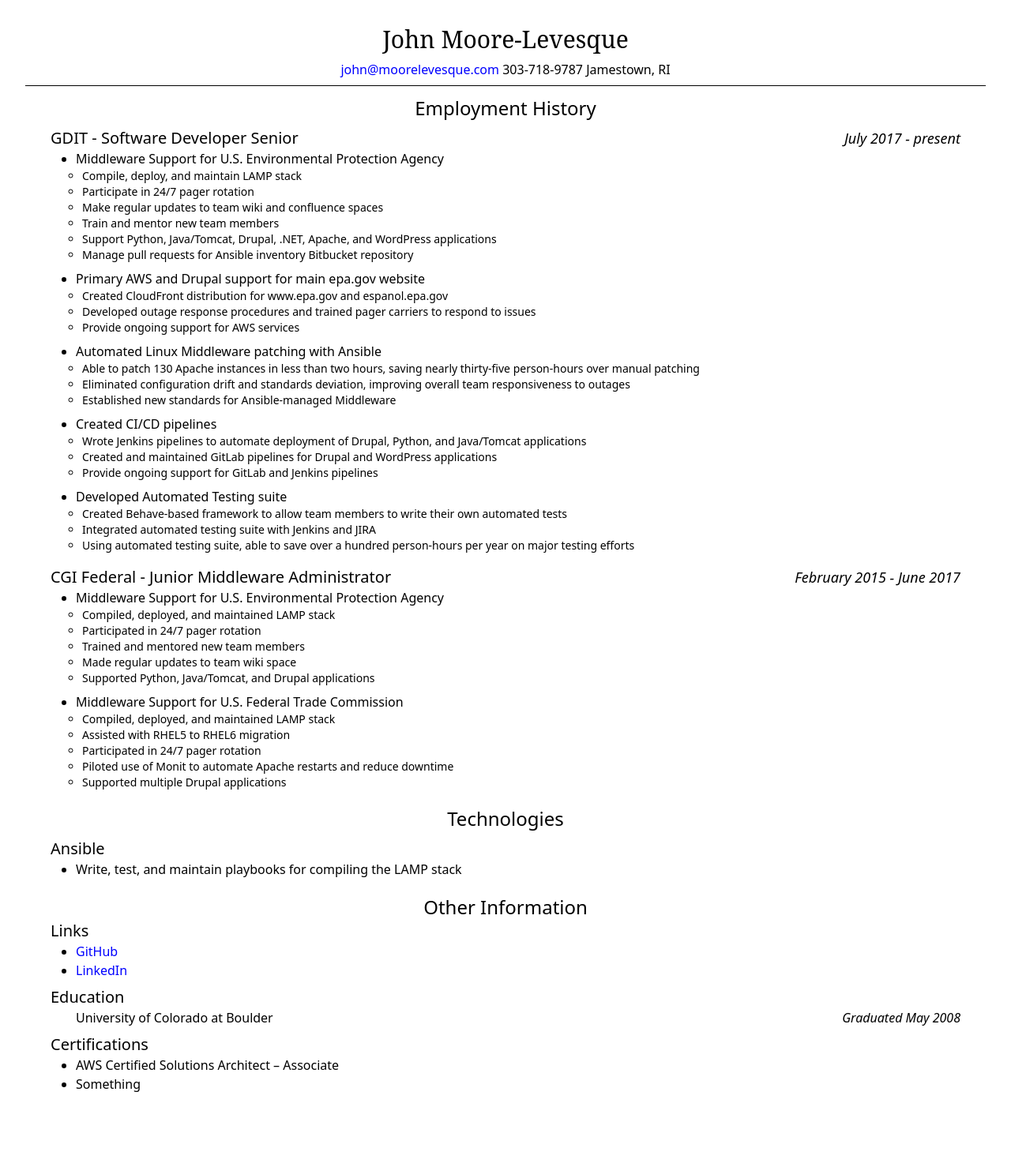
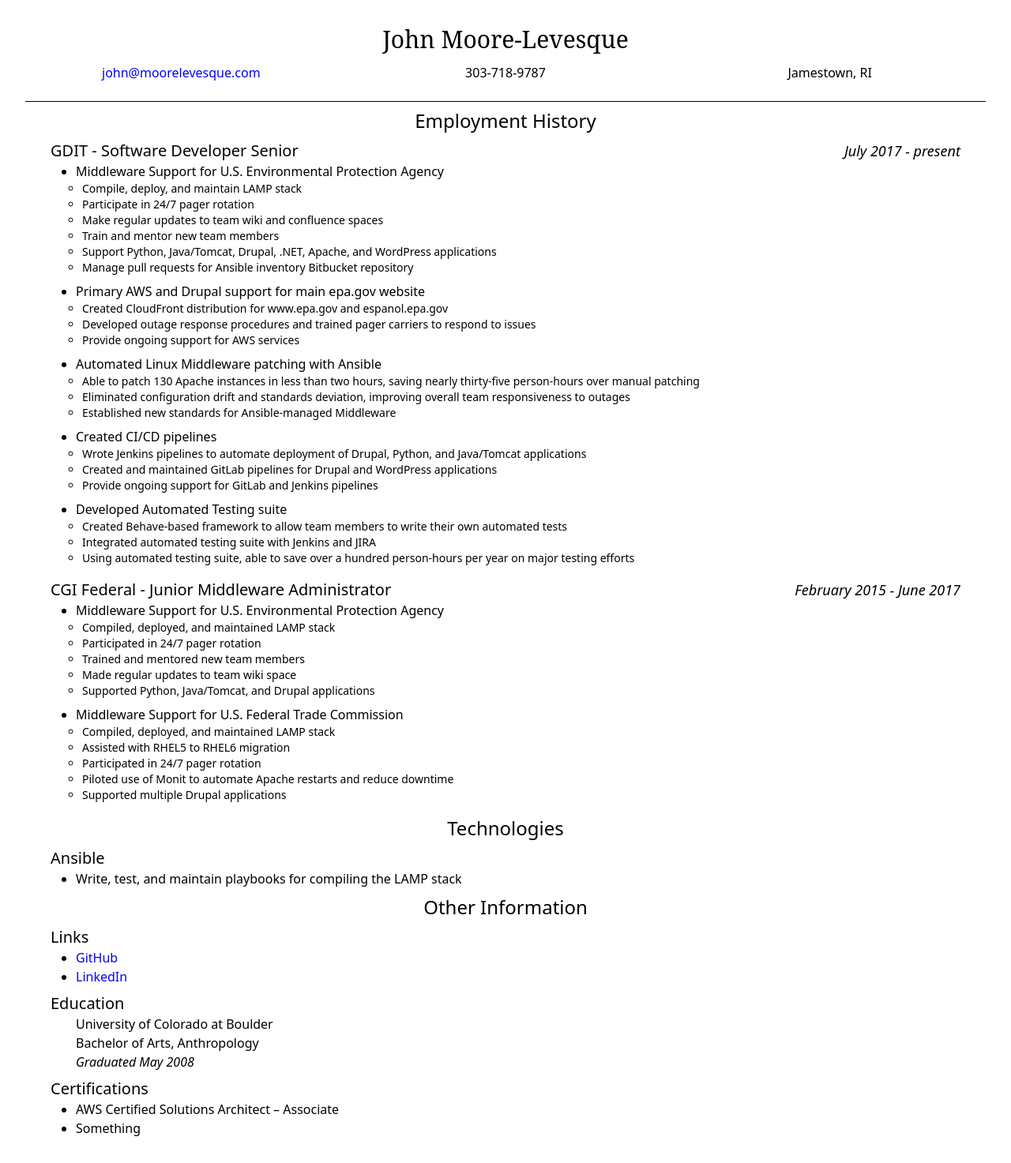
Before and after one commit to john-moore-levesque/moorelevesque-django, a Django app: page /resume in a window 1280 px wide. Shown: the whole page at 79% size. Before the commit the page ends 1383 px from the top, so only its background shows below. Run offline with Django 3.2, Linux system fonts and the light colour scheme; data comes from the database, SQL or seed files in the repository.

Commit message:
lots of changes to styling and content

```diff
--- a/resumebuilder/resume/templates/index.html
+++ b/resumebuilder/resume/templates/index.html
@@ -4,34 +4,36 @@ John Moore-Levesque
 {% endblock %}
 
 {% block page_content %}
+
 <div class="resume">
     <div class="resume-header">
         <h1 class="name">John Moore-Levesque</h1>
-        <p>
-            <a href="mailto:john@moorelevesque.com.com">john@moorelevesque.com</a>
-            303-718-9787
-            Jamestown, RI
-        </p>
+        <div class="grid grid-cols-3 gap-4">
+            <div>
+                <a class="email" href="mailto:john@moorelevesque.com.com">john@moorelevesque.com</a>
+            </div>
+            <div>
+                <p class="phone">303-718-9787</p>
+            </div>
+            <div>
+                <p class="locale">Jamestown, RI</p>
+            </div>
         </div>
 
-    <!--<div class="badges">-->
-    <!--{% for cert in certs %}-->
-    <!--<div class="col-span-2"><a class="badge-link" href="{{ cert.link }}"><img class="badge" src="{{ cert.badge }}" alt="{{ cert.name }}"></a></div>-->
-    <!--{% endfor %}-->
-    <!--</div>-->
+    </div>
 
     <div class="resume-section">
         <h2 class="section-header">Employment History</h2>
         {% for job in jobs %}
-    <div class="job">
+        <div class="resume-info" name="job">
             <h3 class="job-header">{{ job.company }} - {{ job.title }}</h3>
             <h4 class="job-dates">{{ job.start }} - {{ job.end }}</h4>
-        <ul class="duty">
+            <ul class="resume-list" name="duty-list">
                 {% for duty, subduties in job.duties.items %}
-        <li class="duty-item">{{ duty }}</li>
-        <ul class="subduty">
+                <li class="list-item" name="duty-item">{{ duty }}</li>
+                <ul class="resume-sublist" name="subduty-list">
                     {% for subduty in subduties %}
-            <li class="subduty-item">{{ subduty }}</li>
+                    <li class="sublist-item" name="subduty-item">{{ subduty }}</li>
                     {% endfor %}
                 </ul>
                 {% endfor %}
@@ -43,12 +45,11 @@ John Moore-Levesque
     <div class="resume-section">
         <h2 class="section-header">Technologies</h2>
         {% for tech in techs %}
-    <div class="technology">
-
+        <div class="resume-info" name="technology">
             <h3 class="tech-header">{{ tech.0 }}</h3>
-    <ul class="tech-bullets">
+            <ul class="resume-list" name="tech-bullets-list">
                 {% for bullet in tech.1 %}
-        <li class="tech-bullet">{{ bullet }}</li>
+                <li class="list-item" name="tech-bullet-item">{{ bullet }}</li>
                 {% endfor %}
             </ul>
         </div>
@@ -56,28 +57,30 @@ John Moore-Levesque
     </div>
 
     <div class="resume-section">
-        <div class="link">
         <h2 class="section-header">Other Information</h2>
+        <div class="resume-info" name="personal-links">
             <h3 class="other-header">Links</h3>
-        <ul class="links">
+            <ul class="resume-list" name="links-list">
                 {% for link, name in links %}
-        <li class="link-item"><a href="{{ link }}">{{ name }}</a></li>
+                <li class="list-item" name="link-item"><a href="{{ link }}">{{ name }}</a></li>
                 {% endfor %}
             </ul>
         </div>
-        <div class="education">
+        <div class="resume-info" name="education">
             <h3 class="other-header">Education</h3>
-            <ul class="school">
-            <li class="school-item"><p class="education-header">University of Colorado at Boulder</p>
-            <p class="education-dates">Graduated May 2008</p>
+            <ul class="resume-list" name="school-list">
+                <li class="plain-list-item">
+                    <p>University of Colorado at Boulder</p>
+                    <p>Bachelor of Arts, Anthropology</p>
+                    <p><em>Graduated May 2008</em></p>
                 </li>
             </ul>
         </div>
-        <div class="certifications">
+        <div class="resume-info" name="certifications">
             <h3 class="other-header">Certifications</h3>
-            <ul class="certification-list">
+            <ul class="resume-list" name="certification-list">
                 {% for cert in certs %}
-                <li class="certification">{{ cert.name }}</li>
+                <li class="list-item" name="certification-item">{{ cert.name }}</li>
                 {% endfor %}
             </ul>
         </div>
--- a/resumebuilder/resume/views.py
+++ b/resumebuilder/resume/views.py
@@ -17,11 +17,11 @@ def resume_home(request):
         title = job.title
         company = job.company
         duties = {}
-        for duty in Duty.objects.all().order_by('weight'):
+        for duty in Duty.objects.all().order_by('weight').reverse():
             if duty.job == job:
                 if duty not in duties.keys():
                     duties[duty] = []
-                for subduty in SubDuty.objects.all().order_by('weight'):
+                for subduty in SubDuty.objects.all().order_by('weight').reverse():
                     if subduty.duty == duty:
                         duties[duty].append(subduty)
 
@@ -29,7 +29,7 @@ def resume_home(request):
 
     for tech in Technology.objects.all().order_by('weight'):
         bullets = []
-        for bullet in TechBullet.objects.all().order_by('weight'):
+        for bullet in TechBullet.objects.all().order_by('weight').reverse():
             if bullet.tech == tech:
                 bullets.append(bullet.bullet)
         techs.append((tech, bullets))
--- a/resumebuilder/resumebuilder/settings.py
+++ b/resumebuilder/resumebuilder/settings.py
@@ -25,7 +25,7 @@ SECRET_KEY = 'django-insecure-u$-nlq7j#28dn4!@awpsaumr!an$q)%d5ozw$9f(t0j=axf&79
 # SECURITY WARNING: don't run with debug turned on in production!
 DEBUG = True
 
-ALLOWED_HOSTS = ['f12907d2407d401a90c8d0f4c09fa98c.vfs.cloud9.us-east-1.amazonaws.com']
+ALLOWED_HOSTS = ['72b3bb9fa5a34bb3b64d538492d79150.vfs.cloud9.us-east-1.amazonaws.com']
 
 
 # Application definition
```
Also changed, not shown: js/css/tailwind.css (+45 -37 lines), resumebuilder/static/css/tailwind-output.css. Lines whose indentation alone changed are shown as unchanged.
